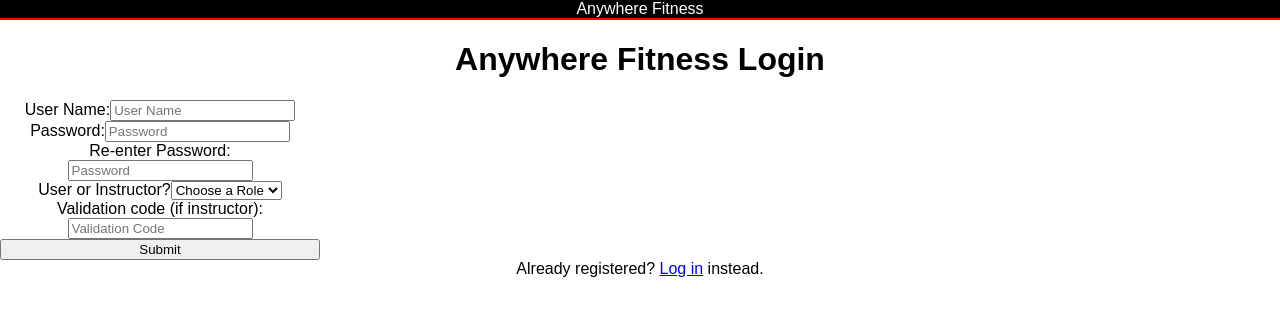
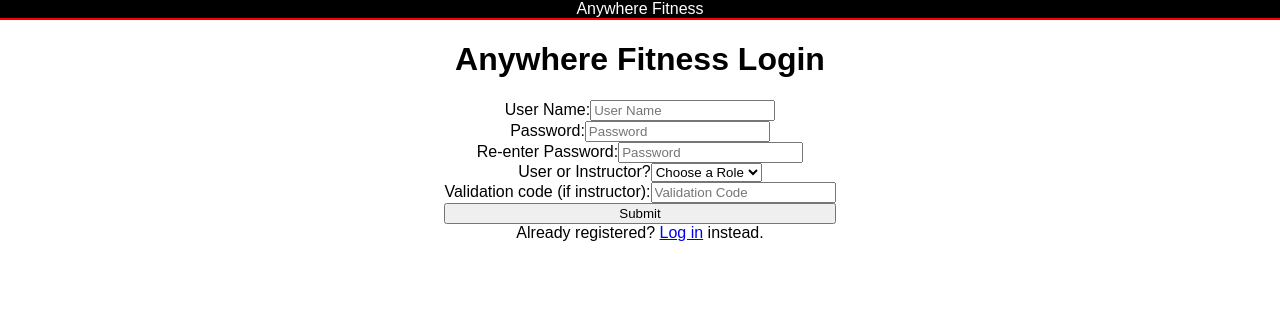
Before and after one commit to MMGroesbeck/BW2V2, a React (Create React App) app in the folder anywherefit/: page /login/register in a window 1280 px wide. Shown: the top 316 px of the page. Built offline with nearby package versions, Linux system fonts and the light colour scheme; a web font is replaced by a local one.

Commit message:
Updated login/register form styling.

```diff
--- a/anywherefit/src/components/LoginForm.js
+++ b/anywherefit/src/components/LoginForm.js
@@ -7,7 +7,6 @@ import * as Yup from "yup";
 const LoginFormBox = styled.div`
   display: flex;
   flex-flow: column nowrap;
-  width: 25%;
 `;
 
 const LoginForm = ({ values, touched, errors, status }) => {
--- a/anywherefit/src/components/LoginReg.js
+++ b/anywherefit/src/components/LoginReg.js
@@ -7,6 +7,7 @@ import styled from "styled-components";
 const LogRegDiv = styled.div `
     display: flex;
     flex-flow: column nowrap;
+    align-items: center;
 `
 
 const LogReg = () => {
--- a/anywherefit/src/components/RegForm.js
+++ b/anywherefit/src/components/RegForm.js
@@ -7,7 +7,6 @@ import * as Yup from "yup";
 const RegFormBox = styled.div`
   display: flex;
   flex-flow: column nowrap;
-  width: 25%;
 `;
 
 const RegForm = ({ values, touched, errors, status }) => {
```
